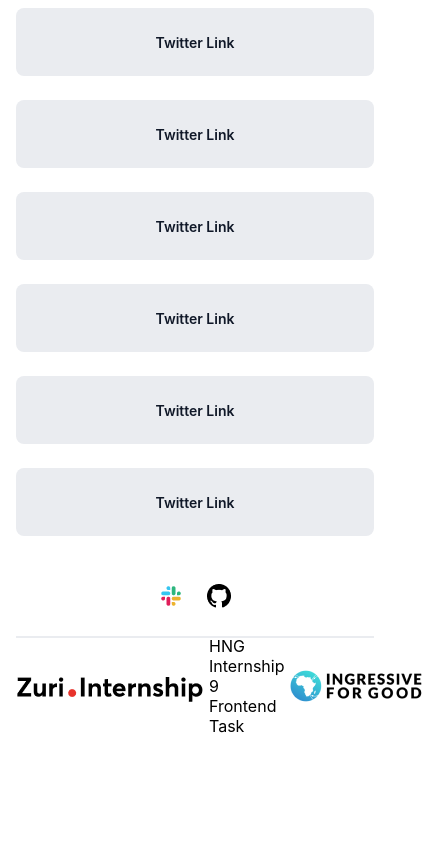
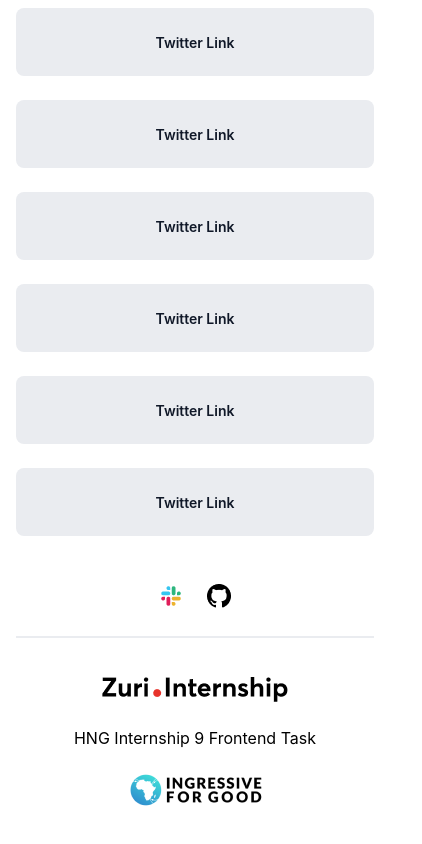
Before and after one commit to taiwonaf/linktree, a React (Create React App) app: page / in a window 390 px wide. Shown: the part 340-1184 px from the top of the page, 422 px wide, since content can reach past the window. Before the commit the page ends 1120 px from the top, so only its background shows below. Built offline with nearby package versions, Linux system fonts and the light colour scheme.

Commit message:
Changed footer wrapper flex direction to column in mobile view

```diff
--- a/src/components/styles/footer.css
+++ b/src/components/styles/footer.css
@@ -32,6 +32,7 @@ footer {
 
 @media (max-width: 765px) {
     .footer-wrapper {
-        flex-direction: row;
+        flex-direction: column;
+        gap: 20px;
     }
 }
```
